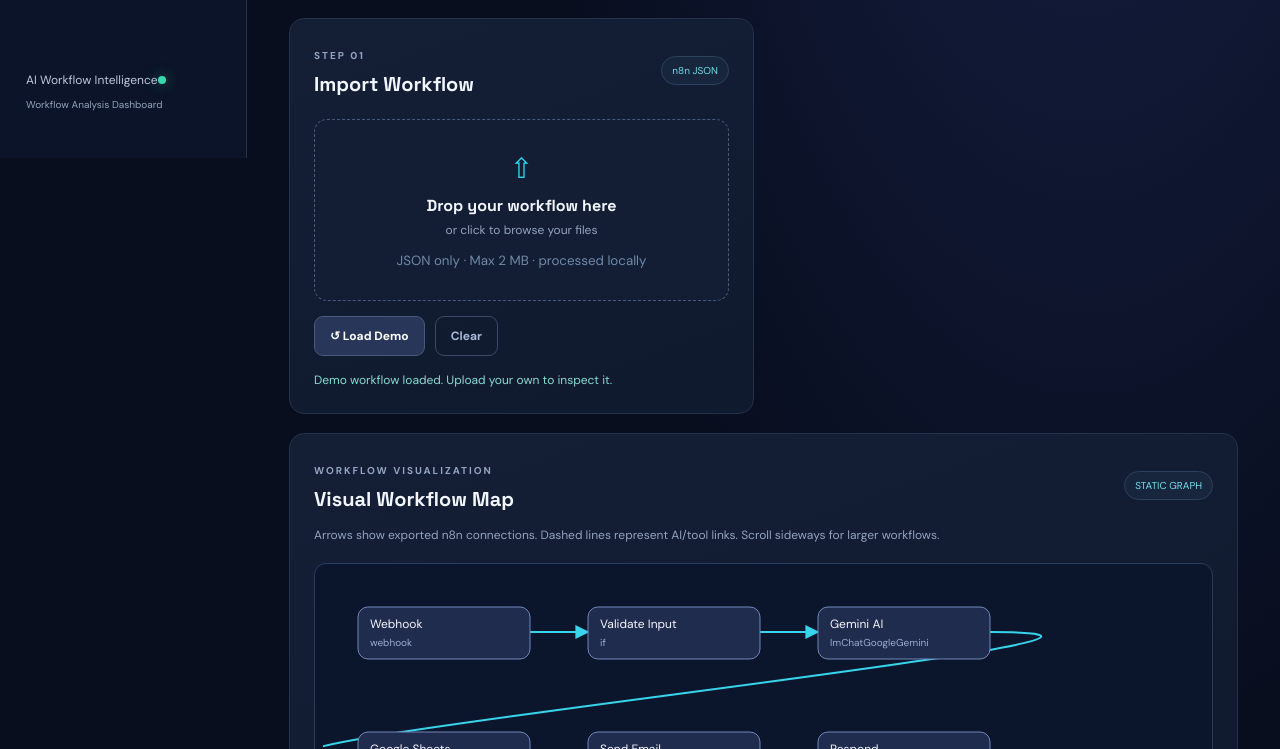
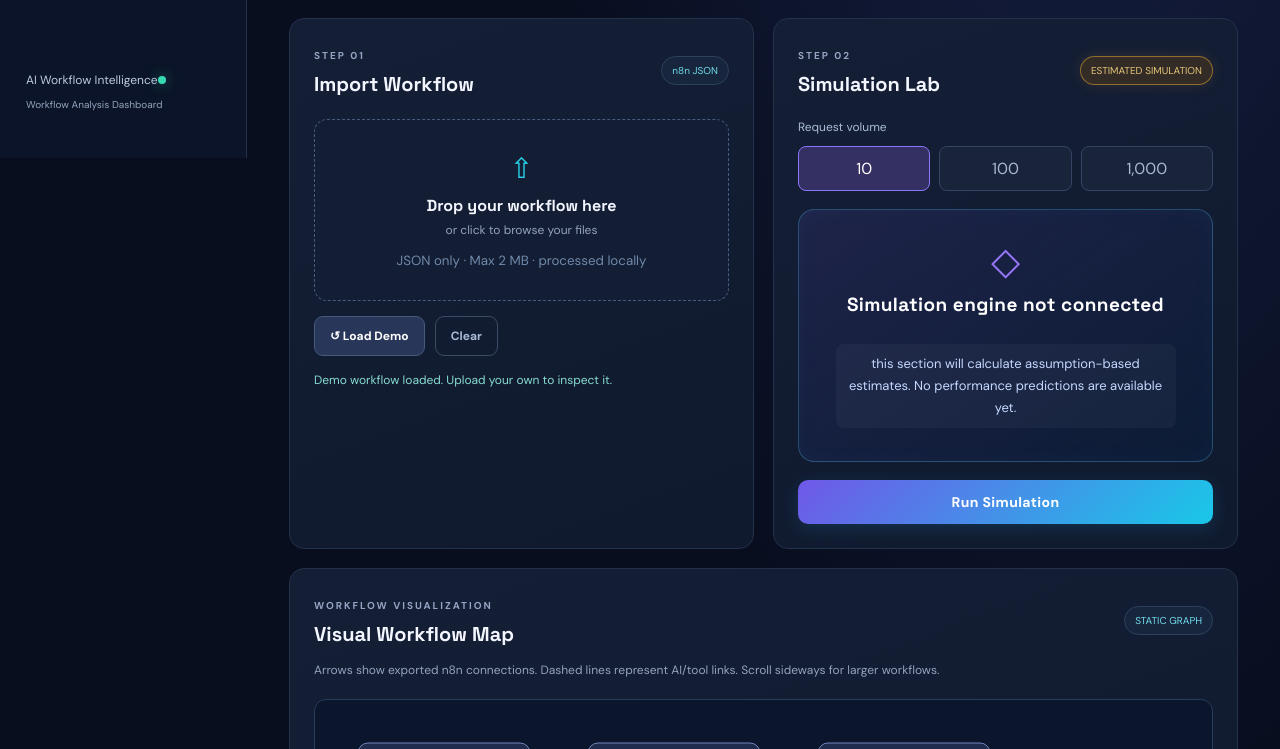
Before and after one commit to kumailmahdi91-rgb/AI-Workflow-Time-Machine, a plain HTML site: page index.html in a window 1280 px wide. Shown: the part 642-1391 px from the top of the page. Drawn offline with Linux system fonts and the light colour scheme.

Commit message:
Add files via upload

```diff
--- a/app.js
+++ b/app.js
@@ -412,3 +412,38 @@ try {
   console.error(error);
 }
 });
+
+// Simulation Lab — Request Volume Selection
+let selectedVolume = 10;
+
+document.querySelectorAll("#requests button").forEach((button) => {
+  button.addEventListener("click", () => {
+    selectedVolume = Number(button.dataset.volume);
+
+    document.querySelectorAll("#requests button").forEach((btn) => {
+      btn.classList.remove("selected");
+    });
+
+    button.classList.add("selected");
+    console.log("Selected simulation volume:", selectedVolume);
+  });
+});
+
+document.getElementById("runSimulation").addEventListener("click", () => {
+ const nodeCount = current.nodes.length;
+  const estimatedTime = nodeCount * 0.5 * selectedVolume;
+  const estimatedMinutes = estimatedTime / 60;
+  const totalExecutions = nodeCount * selectedVolume;
+
+  const resultBox = document.querySelector(".simulation-placeholder");
+
+  resultBox.innerHTML = `
+    <h4>Simulation Results</h4>
+    <p>Requests: ${selectedVolume}</p>
+    <p>Workflow Nodes: ${nodeCount}</p>
+    <p>Estimated Node Executions: ${totalExecutions.toLocaleString()}</p>
+    <p>Estimated Total Processing Time: ${estimatedTime.toFixed(1)} seconds</p>
+    <p>Estimated Duration: ${estimatedMinutes.toFixed(1)} minutes</p>
+    <p>Assumption: 0.5 seconds per node per request, processed sequentially.</p>
+  `;
+});
--- a/index.html
+++ b/index.html
@@ -115,13 +115,14 @@
               Demo workflow loaded. Upload your own to inspect it.
             </div>
           </section>
-          <section class="panel" id="simulation" hidden>
-            <div class="panel-heading">
+          <section class="panel" id="simulation">
+
+           <div class="panel-heading">
               <div>
                 <span class="eyebrow">STEP 02</span>
                 <h3>Simulation Lab</h3>
               </div>
-              <span class="tag amber">UNDER DEVELOPMENT</span>
+              <span class="tag amber">ESTIMATED SIMULATION</span>
             </div>
             <label for="requests">Request volume</label>
             <div class="segmented" id="requests">
@@ -133,14 +134,15 @@
               <div class="pulse-ring">◇</div>
               <h4>Simulation engine not connected</h4>
               <p>
-                In Phase 3, this section will calculate assumption-based
+                 this section will calculate assumption-based
                 estimates. No performance predictions are available yet.
               </p>
             </div>
-            <button class="disabled-button" disabled>
-              Run Simulation · Coming Soon
-            </button>
-          </section>
+
+<button id="runSimulation" type="button">
+  Run Simulation
+</button>
+</section>
         </div>
         <section class="panel lower" id="analysis">
           <div class="panel-heading">
--- a/styles.css
+++ b/styles.css
@@ -659,3 +659,102 @@ footer {
     padding: 10px;
   }
 }
+
+/* Simulation Lab - Professional Styling */
+
+#runSimulation {
+  width: 100%;
+  padding: 13px 20px;
+  margin-top: 18px;
+  border: none;
+  border-radius: 10px;
+  background: linear-gradient(135deg, #7058e8, #19c8e8);
+  color: #ffffff;
+  font-size: 14px;
+  font-weight: 700;
+  cursor: pointer;
+  transition: transform 0.2s, box-shadow 0.2s;
+}
+
+#runSimulation:hover {
+  transform: translateY(-2px);
+  box-shadow: 0 8px 24px rgba(25, 200, 232, 0.2);
+}
+
+#simulation .simulation-placeholder {
+  background: rgba(112, 88, 232, 0.08);
+  border: 1px solid rgba(112, 88, 232, 0.25);
+  border-radius: 12px;
+  padding: 20px;
+  margin-top: 18px;
+  text-align: center;
+}
+
+#simulation .simulation-placeholder h4 {
+  color: #ffffff;
+  margin-bottom: 14px;
+}
+
+#simulation .simulation-placeholder p {
+  color: #aabbdb;
+  font-size: 13px;
+  line-height: 1.7;
+  margin: 8px 0;
+}
+
+/* Premium Estimated Simulation UI */
+
+#simulation {
+  position: relative;
+  overflow: hidden;
+}
+
+#simulation .simulation-placeholder {
+  background: linear-gradient(
+    145deg,
+    rgba(93, 75, 190, 0.16),
+    rgba(12, 28, 55, 0.85)
+  );
+  border: 1px solid rgba(87, 204, 255, 0.28);
+  border-radius: 16px;
+  padding: 26px 20px;
+  box-shadow: inset 0 0 24px rgba(87, 204, 255, 0.04);
+  transition: border-color 0.3s, box-shadow 0.3s;
+}
+
+#simulation .simulation-placeholder:hover {
+  border-color: rgba(37, 211, 255, 0.65);
+  box-shadow: 0 0 25px rgba(37, 211, 255, 0.10);
+}
+
+#simulation .simulation-placeholder h4 {
+  font-size: 19px;
+  font-weight: 800;
+  color: #ffffff;
+  letter-spacing: 0.4px;
+  margin-bottom: 20px;
+}
+
+#simulation .simulation-placeholder p {
+  padding: 9px 12px;
+  margin: 7px 0;
+  border-radius: 8px;
+  background: rgba(255, 255, 255, 0.035);
+  color: #c5d8ff;
+  font-size: 13px;
+  transition: background 0.2s;
+}
+
+#simulation .simulation-placeholder p:hover {
+  background: rgba(37, 211, 255, 0.09);
+}
+
+#simulation .tag.amber {
+  border: 1px solid rgba(255, 190, 60, 0.45);
+  box-shadow: 0 0 14px rgba(255, 190, 60, 0.12);
+}
+
+#runSimulation {
+  letter-spacing: 0.4px;
+  box-shadow: 0 5px 18px rgba(28, 171, 238, 0.16);
+}
```
